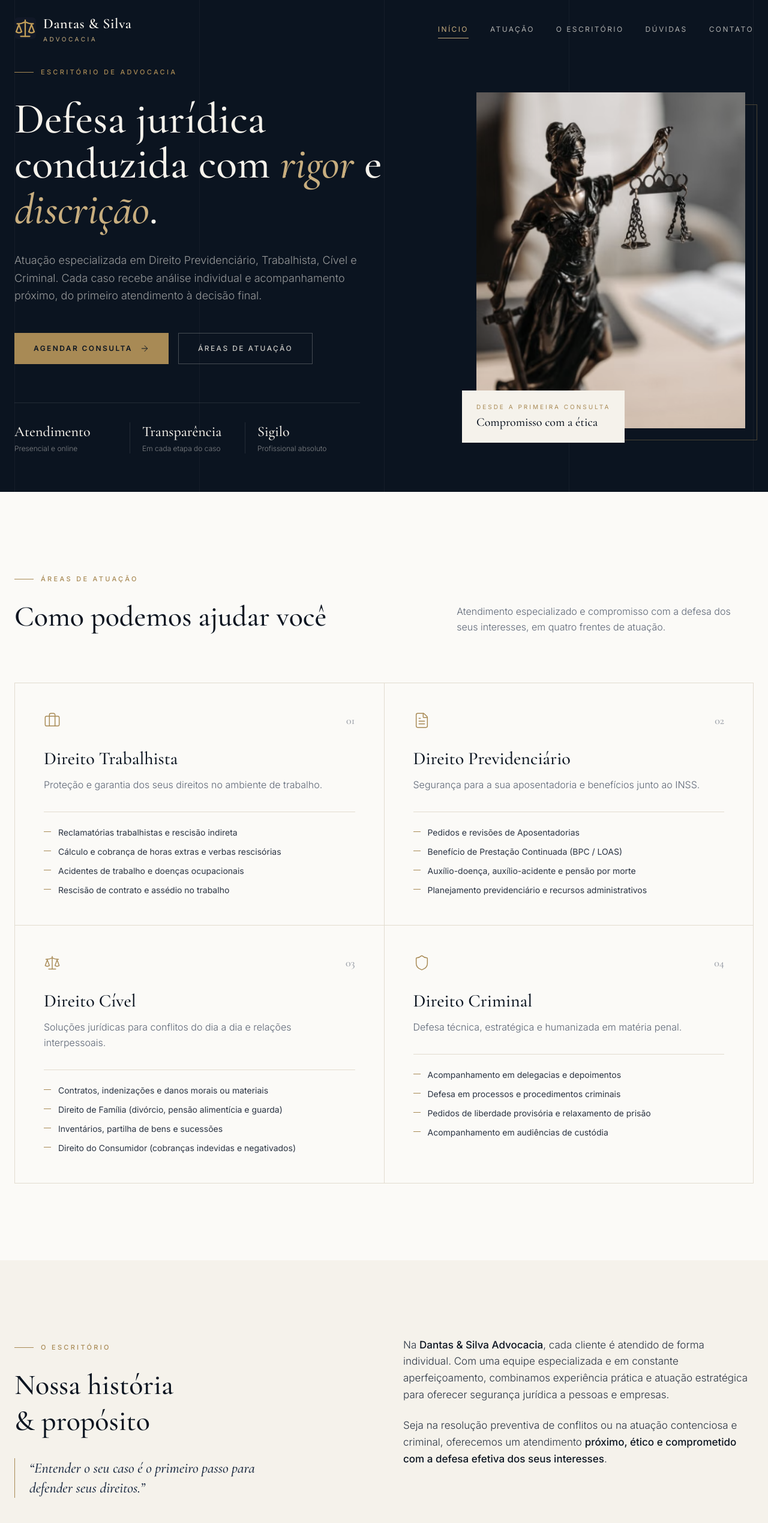
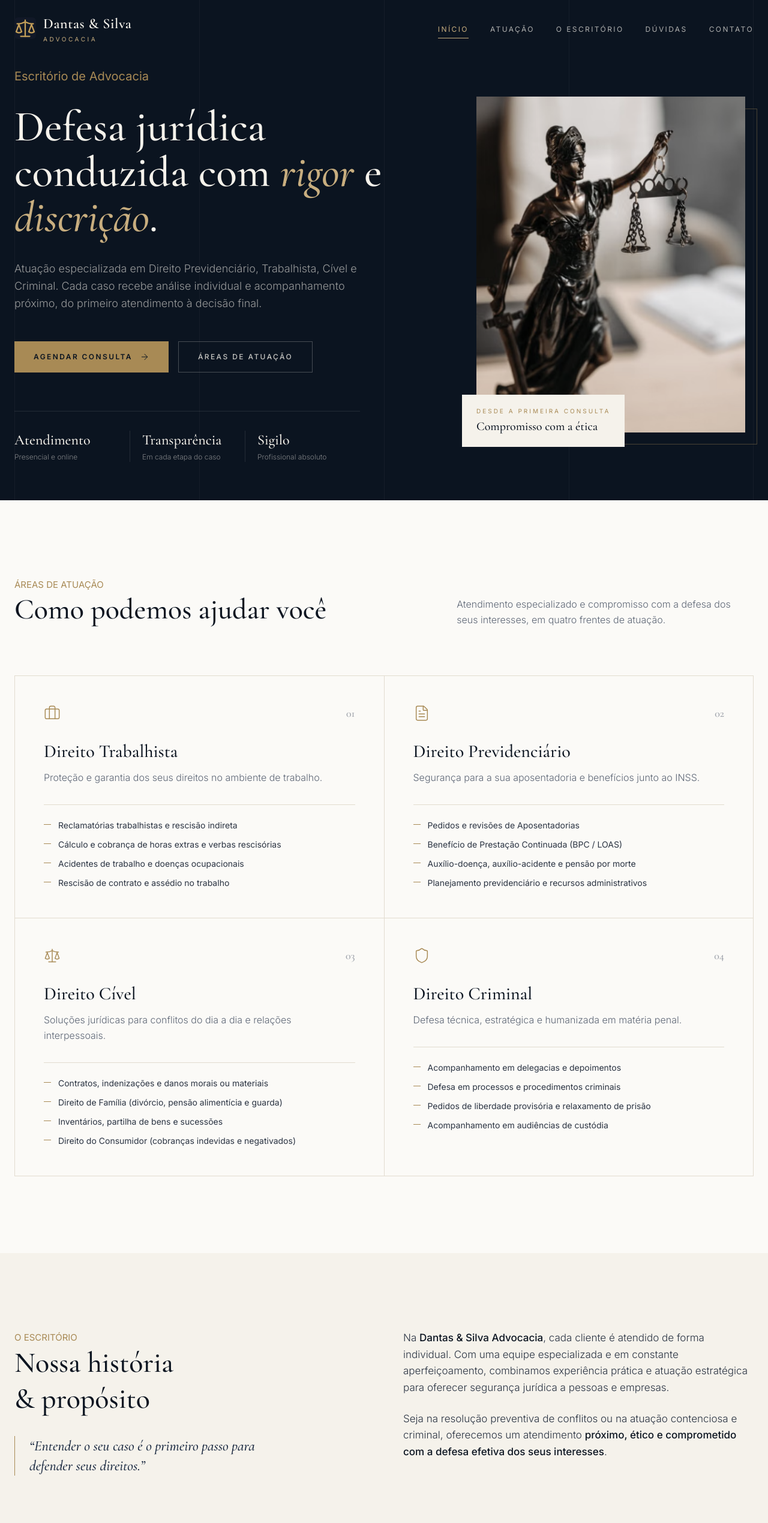
Before and after one commit to luizdev10/PROJETO-ADVOCACIA, a React (Vite) app in the folder site-adv/: page / in a window 1280 px wide. Shown: the top 2539 px of the page at 60% size. Built offline with nearby package versions, Linux system fonts and the light colour scheme.

Commit message:
melhoria1

```diff
--- a/site-adv/src/paginas/atuacao.jsx
+++ b/site-adv/src/paginas/atuacao.jsx
@@ -56,7 +56,7 @@ export default function Atuacao() {
       <div className="max-w-7xl mx-auto px-6">
         <div className="grid lg:grid-cols-12 gap-8 mb-16 md:mb-20 items-end">
           <div className="lg:col-span-6">
-            <span className="rotulo mb-6">Áreas de Atuação</span>
+            <span className="text-ouro mb-6 text-[15px] uppercase">Áreas de Atuação</span>
             <h2 className="font-titulo text-4xl md:text-5xl font-medium text-tinta leading-tight">
               Como podemos ajudar você
             </h2>
--- a/site-adv/src/paginas/contato.jsx
+++ b/site-adv/src/paginas/contato.jsx
@@ -27,7 +27,7 @@ export default function Contato() {
     <section id="contato" className="py-24 md:py-32 bg-papel">
       <div className="max-w-7xl mx-auto px-6">
         <div className="max-w-2xl mb-16 md:mb-20">
-          <span className="rotulo mb-6">Contato</span>
+          <span className="text-ouro mb-6 text-[15px] uppercase">Contato</span>
           <h2 className="font-titulo text-4xl md:text-5xl font-medium text-tinta leading-tight mb-6">Fale conosco</h2>
           <p className="text-suave font-light leading-relaxed">
             Estamos à disposição para analisar o seu caso. Entre em contato para agendar uma consulta.
--- a/site-adv/src/paginas/inicio.jsx
+++ b/site-adv/src/paginas/inicio.jsx
@@ -16,7 +16,7 @@ export default function Inicio() {
   return (
     <section id="inicio" className="relative min-h-screen bg-tinta flex items-center pt-28 pb-16 overflow-hidden">
 
-      {/* Linhas verticais de fundo, discretas */}
+
       <div className="absolute inset-0 pointer-events-none hidden lg:block" aria-hidden="true">
         <div className="max-w-7xl mx-auto h-full px-6 grid grid-cols-4">
           <div className="border-l border-white/[0.04]"></div>
@@ -29,7 +29,7 @@ export default function Inicio() {
       <div className="max-w-7xl mx-auto px-6 relative z-10 grid lg:grid-cols-12 gap-16 items-center w-full">
 
         <div className="lg:col-span-7 flex flex-col">
-          <span className="rotulo mb-8">Escritório de Advocacia</span>
+          <span className="mb-8 text-ouro text-[20px]">Escritório de Advocacia</span>
 
           <h1 className="font-titulo text-5xl md:text-6xl lg:text-7xl font-medium text-marfim leading-[1.05] mb-8">
             Defesa jurídica conduzida com <em className="text-ouro-claro">rigor</em> e <em className="text-ouro-claro">discrição</em>.
@@ -69,7 +69,7 @@ export default function Inicio() {
 
         <div className="lg:col-span-5 relative hidden md:block">
           <div className="relative w-full max-w-md mx-auto lg:ml-auto aspect-[4/5]">
-            {/* Moldura deslocada */}
+
             <div className="absolute inset-0 border border-ouro/40 translate-x-5 translate-y-5" aria-hidden="true"></div>
 
             <img
--- a/site-adv/src/paginas/perguntas.jsx
+++ b/site-adv/src/paginas/perguntas.jsx
@@ -69,7 +69,7 @@ export default function Perguntas() {
       <div className="max-w-7xl mx-auto px-6 grid lg:grid-cols-12 gap-12 lg:gap-16">
         <div className="lg:col-span-4">
           <div className="lg:sticky lg:top-32">
-            <span className="rotulo mb-6">Dúvidas Frequentes</span>
+            <span className="text-ouro mb-6 text-[15px] uppercase">Dúvidas Frequentes</span>
             <h2 className="font-titulo text-4xl md:text-5xl font-medium leading-tight mb-6">
               Perguntas que recebemos com frequência
             </h2>
--- a/site-adv/src/paginas/sobre.jsx
+++ b/site-adv/src/paginas/sobre.jsx
@@ -27,7 +27,7 @@ export default function Sobre() {
                 <div className="grid lg:grid-cols-12 gap-12 lg:gap-16">
 
                     <div className="lg:col-span-5">
-                        <span className="rotulo mb-6">O Escritório</span>
+                        <span className="text-ouro mb-6 text-[15px] uppercase">O Escritório</span>
                         <h2 className="font-titulo text-4xl md:text-5xl font-medium text-tinta leading-tight mb-8">
                             Nossa história <br className="hidden md:block" />& propósito
                         </h2>
```
